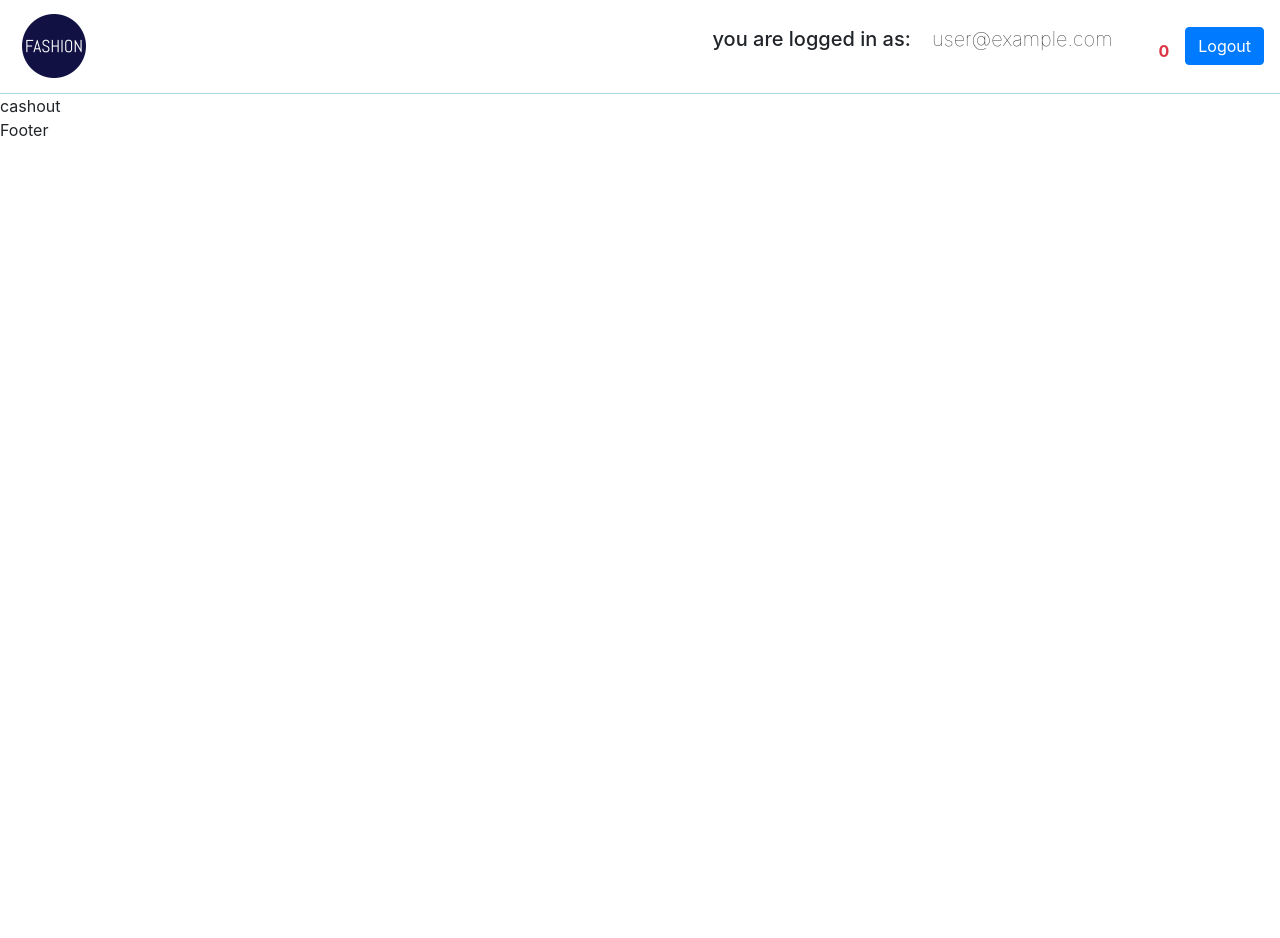
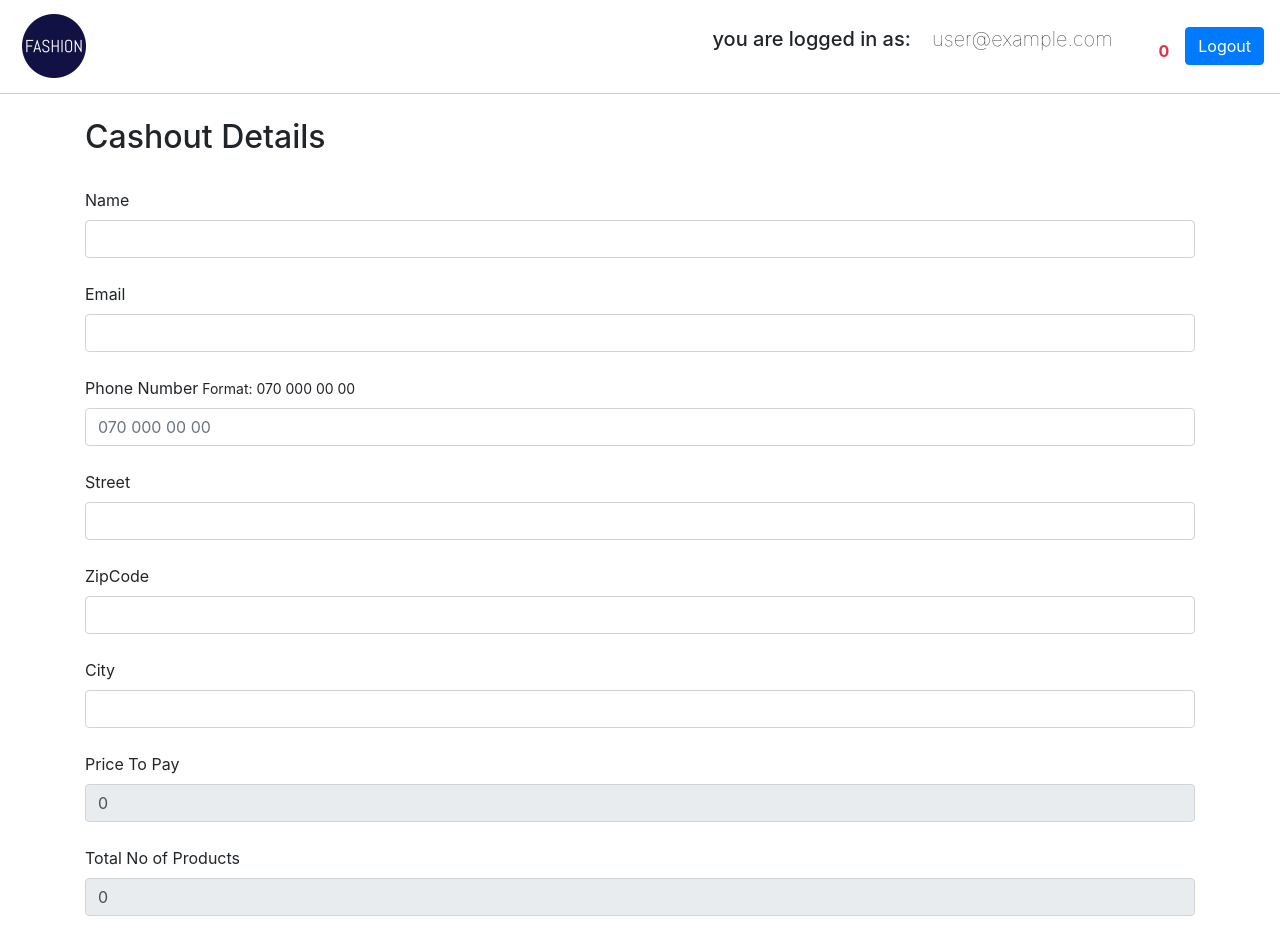
Before and after one commit to NasirHaidari/FASHION, a React (Create React App) app: page /cashout in a window 1280 px wide. Shown: the top 938 px of the page. Before the commit the page ends 800 px from the top, so only its background shows below. Built offline with nearby package versions, Linux system fonts and the light colour scheme; no server answers; sample sign-in values are in the browser's storage; some icons are missing.

Commit message:
before testing few improvment

```diff
--- a/src/App.js
+++ b/src/App.js
@@ -10,6 +10,7 @@ import AuthProvider from './global/AuthContext'
 import CartContextProvider from './global/CartContext'
 import Cart from './components/Cart'
 import { Cashout } from './components/Cashout'
+
 //
 //
 function App() {
@@ -21,11 +22,11 @@ function App() {
             <Switch>
               <NavAndFooter>
                 <Route exact path='/' component={Home} />
-                <Route path='/addproducts' component={AddProducts} />
+                <Route exact path='/addproducts' component={AddProducts} />
                 <Route path='/signup' component={SignUp} />
-                <Route path='/login' component={Login} />
-                <Route path='/cart' component={Cart} />
-                <Route path='/cashout' component={Cashout} />
+                <Route exact path='/login' component={Login} />
+                <Route exact path='/cart' component={Cart} />
+                <Route exact path='/cashout' component={Cashout} />
               </NavAndFooter>
             </Switch>
           </CartContextProvider>
--- a/src/components/Cashout.js
+++ b/src/components/Cashout.js
@@ -1,5 +1,163 @@
-import React from 'react'
+import React, { useState, useEffect, useContext } from 'react'
+import { useAuth } from '../global/AuthContext'
+import { CartContext } from '../global/CartContext'
+import { db, auth } from '../firebase/config'
+import { useHistory } from 'react-router-dom'
 
-export const Cashout = () => {
-  return <div>cashout</div>
+export const Cashout = (props) => {
+  const history = useHistory()
+
+  const { shoppingCart, totalPrice, totalQty, dispatch } =
+    useContext(CartContext)
+
+  const { currentUser } = useAuth()
+  const [name, setName] = useState('')
+  const [email, setEmail] = useState('')
+  const [phone, setPhone] = useState('')
+  const [street, setStreet] = useState('')
+  const [zip, setZip] = useState('')
+  const [city, setCity] = useState('')
+  const [error, setError] = useState('')
+  const [successMsg, setSuccessMsg] = useState('')
+  const Email = currentUser.email
+  useEffect(() => {
+    if (!currentUser) {
+      history.push('/login')
+    }
+  })
+
+  const cashoutHandle = (e) => {
+    e.preventDefault()
+    setEmail(currentUser.email)
+    console.log(name, email, phone, street, zip, totalQty, totalPrice)
+    auth.onAuthStateChanged((user) => {
+      if (user) {
+        const date = new Date()
+        const time = date.getTime()
+        db.collection('customers' + user.uid)
+          .doc('_' + time)
+          .set({
+            Name: name,
+            Email: email,
+            Phone: phone,
+            Street: street,
+            Zip: zip,
+            City: city,
+            Quantity: totalQty,
+            Payment: totalPrice,
+          })
+          .then(() => {
+            setName('')
+            setPhone('')
+            setStreet('')
+            setZip('')
+            dispatch({ type: 'EMPTY' })
+            setSuccessMsg(
+              'your order was created successfully! you will get soon a email from us with delivery time. '
+            )
+            setTimeout(() => {
+              history.push('/')
+            }, 6000)
+          })
+          .catch((err) => setError(err.massage))
+      }
+    })
+  }
+
+  return (
+    <>
+      <div className='container'>
+        <br />
+        <h2>Cashout Details</h2>
+        <br />
+
+        {successMsg && <div className='success-msg'>{successMsg}</div>}
+        <form
+          autoComplete='off'
+          className='form-group'
+          onSubmit={cashoutHandle}>
+          <label htmlFor='name'>Name</label>
+          <input
+            type='text'
+            className='form-control'
+            required
+            onChange={(e) => setName(e.target.value)}
+            value={name}
+          />
+          <br />
+          <label htmlFor='email'>Email</label>
+          <input
+            type='email'
+            className='form-control'
+            required
+            onChange={() => setEmail(currentUser.email)}
+            value={email}
+          />
+          <br />
+          <label htmlFor='Phone Number'>Phone Number</label>
+          <small> Format: 070 000 00 00</small>
+          <input
+            type='tel'
+            className='form-control'
+            required
+            onChange={(e) => setPhone(e.target.value)}
+            value={phone}
+            placeholder='070 000 00 00'
+            minLength={10}
+          />
+          <br />
+          <label htmlFor='Street'>Street</label>
+          <input
+            type='text'
+            className='form-control'
+            required
+            onChange={(e) => setStreet(e.target.value)}
+            value={street}
+          />
+          <br />
+          <label htmlFor='zip'>ZipCode</label>
+          <input
+            type='number'
+            className='form-control'
+            minLength={5}
+            onChange={(e) => setZip(e.target.value)}
+            value={zip}
+          />
+          <br />
+
+          <label htmlFor='City'>City</label>
+          <input
+            type='text'
+            className='form-control'
+            required
+            onChange={(e) => setCity(e.target.value)}
+            value={city}
+          />
+          <br />
+          <label htmlFor='Price To Pay'>Price To Pay</label>
+          <input
+            type='number'
+            className='form-control'
+            required
+            value={totalPrice}
+            disabled
+          />
+          <br />
+          <label htmlFor='Total No of Products'>Total No of Products</label>
+          <input
+            type='number'
+            className='form-control'
+            required
+            value={totalQty}
+            disabled
+          />
+          <br />
+          <button type='submit' className='btn btn-success btn-md mybtn'>
+            SUBMIT
+          </button>
+        </form>
+        {error && <span className='error-msg'>{error}</span>}
+      </div>
+    </>
+  )
 }
--- a/src/global/CartReducer.js
+++ b/src/global/CartReducer.js
@@ -1,5 +1,6 @@
 import { toast } from 'react-toastify'
 import 'react-toastify/dist/ReactToastify.css'
+
 export const CartReducer = (state, action) => {
   toast.configure()
   const { shoppingCart, totalPrice, totalQty } = state
@@ -39,7 +40,6 @@ export const CartReducer = (state, action) => {
           totalQty: updatedQty,
         }
       }
-      break
 
     case 'INC':
       product = action.cart
@@ -54,7 +54,6 @@ export const CartReducer = (state, action) => {
         totalPrice: updatedPrice,
         totalQty: updatedQty,
       }
-      break
 
     case 'DEC':
       product = action.cart
@@ -73,7 +72,6 @@ export const CartReducer = (state, action) => {
       } else {
         return state
       }
-      break
 
     case 'DELETE':
       const filtered = shoppingCart.filter(
@@ -87,7 +85,6 @@ export const CartReducer = (state, action) => {
         totalPrice: updatedPrice,
         totalQty: updatedQty,
       }
-      break
 
     case 'EMPTY':
       return {
```
Also changed, not shown: src/css/Home.css (line endings or trailing spaces).
